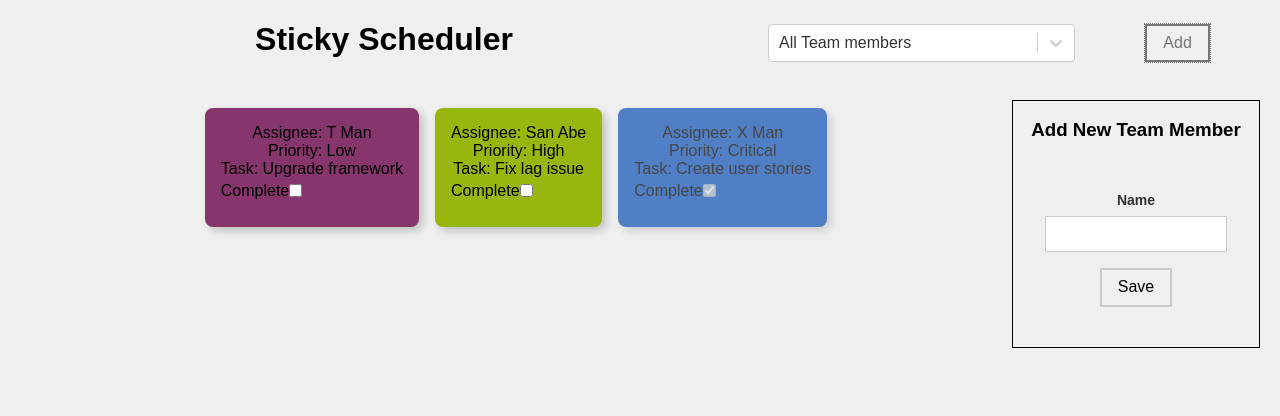
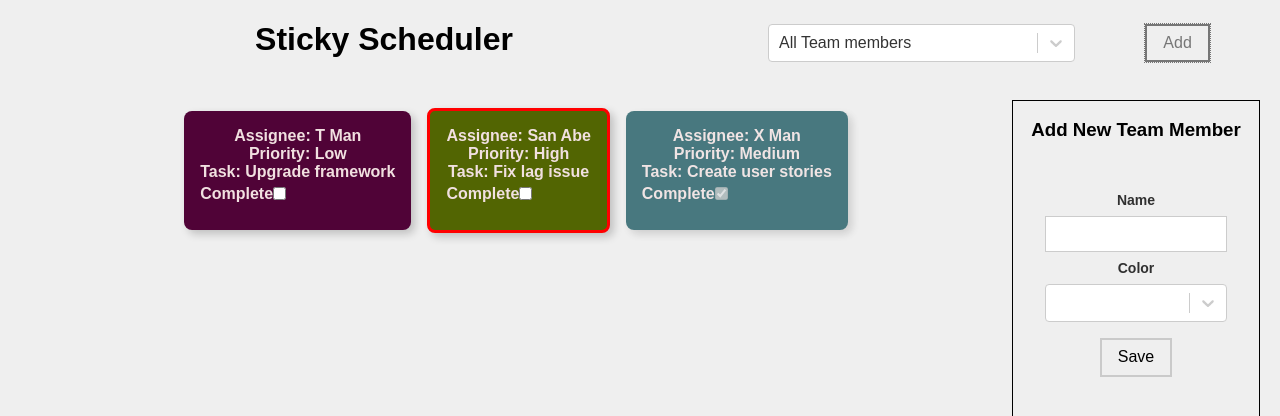
Before and after one commit to thendokhae/task-management-app, a React (Create React App) app: page / in a window 1280 px wide. Both pictures are taken after a click on the button "Add". Shown: the top 416 px of the page. Built offline with nearby package versions, Linux system fonts and the light colour scheme.

Commit message:
emphasising High priority tasks, implementing color dropdown list for teammember

```diff
--- a/src/App.css
+++ b/src/App.css
@@ -1,5 +1,5 @@
 .App {
-  height: 100vh;
+  height: 95vh;
 }
 
 .ButtonAlign {
@@ -17,3 +17,8 @@
 .AddTeamMember {
   border: solid 1px;
 }
+
+.TextColor {
+  color: #f1e0e0;
+  font-weight: bold;
+}
--- a/src/App.tsx
+++ b/src/App.tsx
@@ -43,7 +43,6 @@ function getPriorityOptionsList():ISelectOption[] {
   result.push({label: "Low", value: Priority.LOW})
   result.push({label: "Medium", value: Priority.MEDIUM})
   result.push({label: "High", value: Priority.HIGH})
-  result.push({label: "Critical", value: Priority.CRITICAL})
   return result;
 }
 
--- a/src/components/AddTeamMember.tsx
+++ b/src/components/AddTeamMember.tsx
@@ -3,29 +3,51 @@ import {IAddTeamMemberProps} from "../models/IAddTeamMemberProps";
 import {IAddTeamMemberState} from "../models/IAddTeamMemberState";
 import {ITeamMember} from "../models/ITeamMember";
 import { Guid } from "guid-typescript";
-import * as Utils from "../utils/Utilities";
+import Select from "react-select";
+import {ISelectOption} from "../models/ISelectOption";
 
 class AddTeamMember extends Component<IAddTeamMemberProps, IAddTeamMemberState> {
     constructor(props: IAddTeamMemberProps) {
         super(props);
         this.state = {
-            name: ''
+            name: '',
+            color: {
+                value: '',
+                label: ''
+            }
         }
     }
+
+    colorList: ISelectOption[] = this.populateColorsList();
 
     handleTeamMemberData = (e: React.FormEvent<HTMLInputElement>) => {
         const name  = e.currentTarget.value
         this.setState({ name });
     };
 
+    populateColorsList(): ISelectOption[] {
+        const colorList: ISelectOption[] = [];
+        colorList.push({label: 'Blue', value: 'darkblue'})
+        colorList.push({label: 'Purple', value: 'rebeccapurple'})
+        colorList.push({label: 'Green', value: 'darkgreen'})
+        colorList.push({label: 'Maroon', value: 'maroon'})
+        colorList.push({label: 'Indigo', value: 'indigo'})
+        return  colorList;
+    }
+
     addNewTeamMember = (e: React.FormEvent) => {
         e.preventDefault();
         const teamMember: ITeamMember = {
             name: this.state.name,
-            color: Utils.generateRandomColor(),
+            color: this.state.color.value,
             id: Guid.create().toString()
         }
         this.props.addTeamMember(teamMember)
+    };
+
+    handleColorChange = (event: any) => {
+        const color = event;
+        this.setState({ color });
     };
 
     render() {
@@ -39,6 +61,14 @@ class AddTeamMember extends Component<IAddTeamMemberProps, IAddTeamMemberState>
                         <input id="name" className="input-reset ba b--black-20 pa2 mb2 db w-100" type="text"
                                onChange={this.handleTeamMemberData}/>
                     </div>
+                    <div className="measure">
+                        <label htmlFor="color" className="f6 b db mb2">Color</label>
+                        <Select
+                            value={this.state.color}
+                            onChange={this.handleColorChange}
+                            options={this.colorList}
+                        />
+                    </div>
                     <div className="mt3">
                         <button disabled={this.state.name === ''} className="ff6 link dim ba bw1 ph3 pv2 mb2 dib black">
                             Save
--- a/src/components/Task.tsx
+++ b/src/components/Task.tsx
@@ -53,8 +53,8 @@ class Task extends Component<ITaskProps, ITaskState> {
 
     public render() {
         return (
-            <div className="tc dib br3 pa3 ma2 bw2 shadow-5" style={{backgroundColor: this.props.assignee.color,
-                opacity: this.state.complete ? 0.7 : 1}} onClick={this.selectTask}>
+            <div className="tc dib br3 pa3 ma2 bw2 shadow-5 TextColor" style={{backgroundColor: this.props.assignee.color,
+                opacity: this.state.complete ? 0.7 : 1, border: this.props.priority === "High" ? '3px solid red': ''}} onClick={this.selectTask}>
                 <div>Assignee: {this.props.assignee.name}</div>
                 <div>Priority: {this.props.priority}</div>
                 <div>Task: {this.props.name}</div>
--- a/src/models/IAddTeamMemberState.ts
+++ b/src/models/IAddTeamMemberState.ts
@@ -1,3 +1,6 @@
+import {ISelectOption} from "./ISelectOption";
+
 export interface IAddTeamMemberState {
-    name: string
+    name: string,
+    color: ISelectOption
 }
--- a/src/models/Priority.ts
+++ b/src/models/Priority.ts
@@ -1,6 +1,5 @@
 export enum Priority {
     LOW = "Low",
     MEDIUM = "Medium",
-    HIGH = "High",
-    CRITICAL = "Critical"
+    HIGH = "High"
 }
--- a/src/store/reducers.ts
+++ b/src/store/reducers.ts
@@ -18,17 +18,17 @@ const assigneeList: ITeamMember[] = [
       id: '-1'
     },
     {
-        color: '#87366D',
+        color: '#500337',
         name: 'T Man',
         id: '122333'
     },
     {
-        color: '#0e50b6',
+        color: '#024750',
         name: 'X Man',
         id: '122tge333'
     },
     {
-        color: '#97b60e',
+        color: '#526502',
         name: 'San Abe',
         id: '1229er0333'
     },
@@ -52,7 +52,7 @@ const initialState: TaskManagerState = {
         {
             assignee: assigneeList[2],
             name: 'Create user stories',
-            priority: Priority.CRITICAL,
+            priority: Priority.MEDIUM,
             complete: true,
             id: 'YY00JAGE'
         },
--- a/src/utils/Utilities.ts
+++ /dev/null
@@ -1,3 +0,0 @@
-export function generateRandomColor() {
-    return `#${Math.floor(Math.random()*16777215).toString(16)}`;
-}
```
